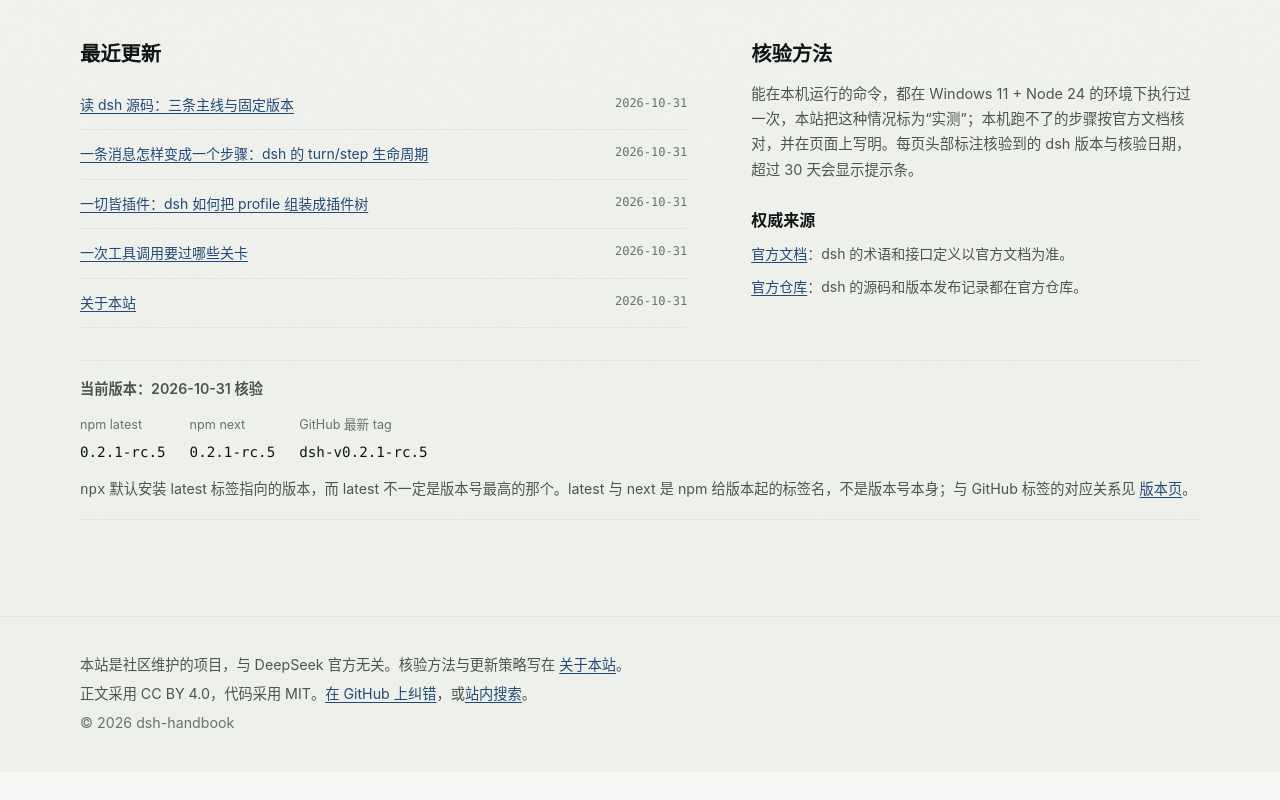
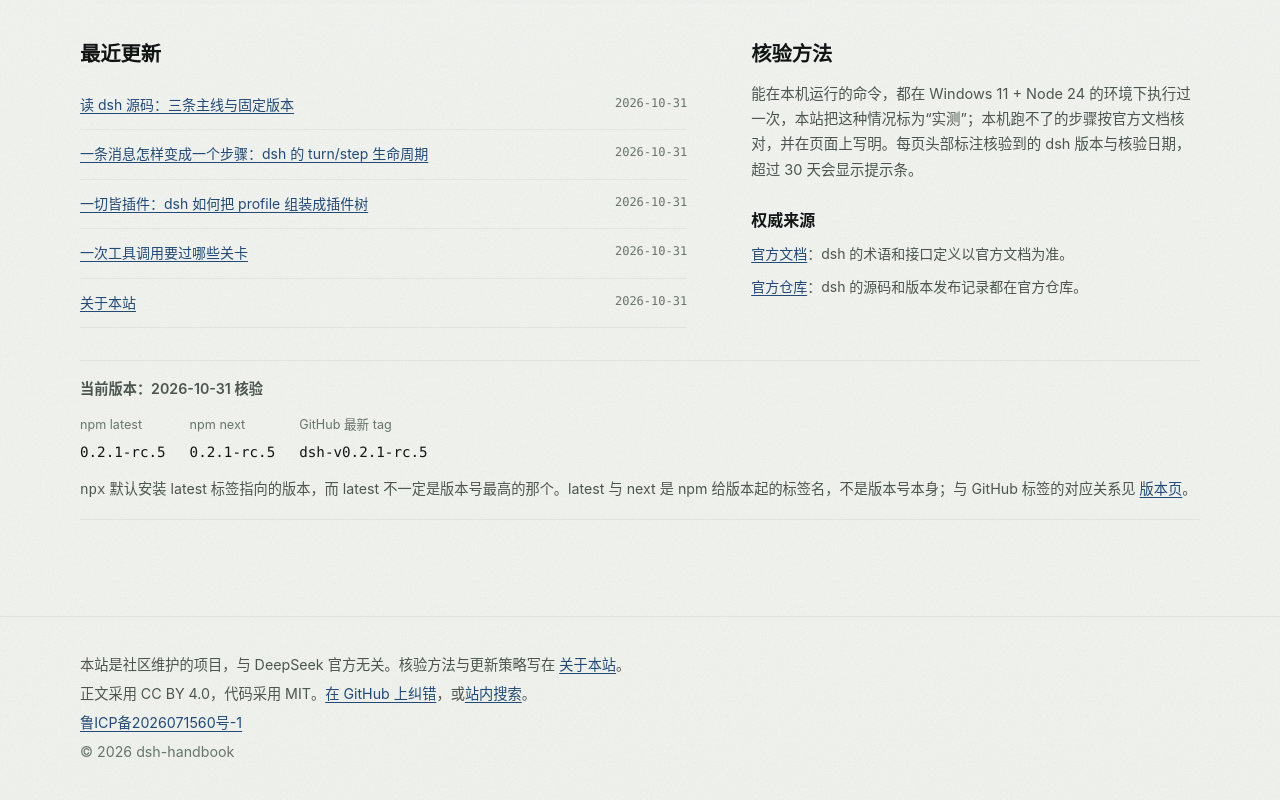
Before and after one commit to xiaomijituan/dsh-handbook, an Astro site: page / in a window 1280 px wide. Shown: the part 2198-2998 px from the top of the page. Before the commit the page ends 2970 px from the top, so only its background shows below. Built offline with nearby package versions, Linux system fonts and the light colour scheme; Astro itself is replaced by a stand-in of ours; some packages are replaced by stand-ins of ours.

Commit message:
feat: show the ICP filing number in the footer
The site now resolves to a mainland node, so Chinese regulation requires
the filing number to appear at the bottom of every page and link to the
MIIT lookup site.

```diff
--- a/src/components/SiteFooter.astro
+++ b/src/components/SiteFooter.astro
@@ -6,6 +6,7 @@ const year = new Date().getFullYear();
   <div class="container footer-inner">
     <p>本站是社区维护的项目，与 DeepSeek 官方无关。核验方法与更新策略写在 <a href={withBase('/about/')}>关于本站</a>。</p>
     <p>正文采用 CC BY 4.0，代码采用 MIT。<a href={GITHUB_URL} rel="noopener">在 GitHub 上纠错</a>，或<a href={withBase('/search/')}>站内搜索</a>。</p>
+    <p><a href="https://beian.miit.gov.cn/" rel="noopener">鲁ICP备2026071560号-1</a></p>
     <p class="footer-copy">© {year} dsh-handbook</p>
   </div>
 </footer>
```
